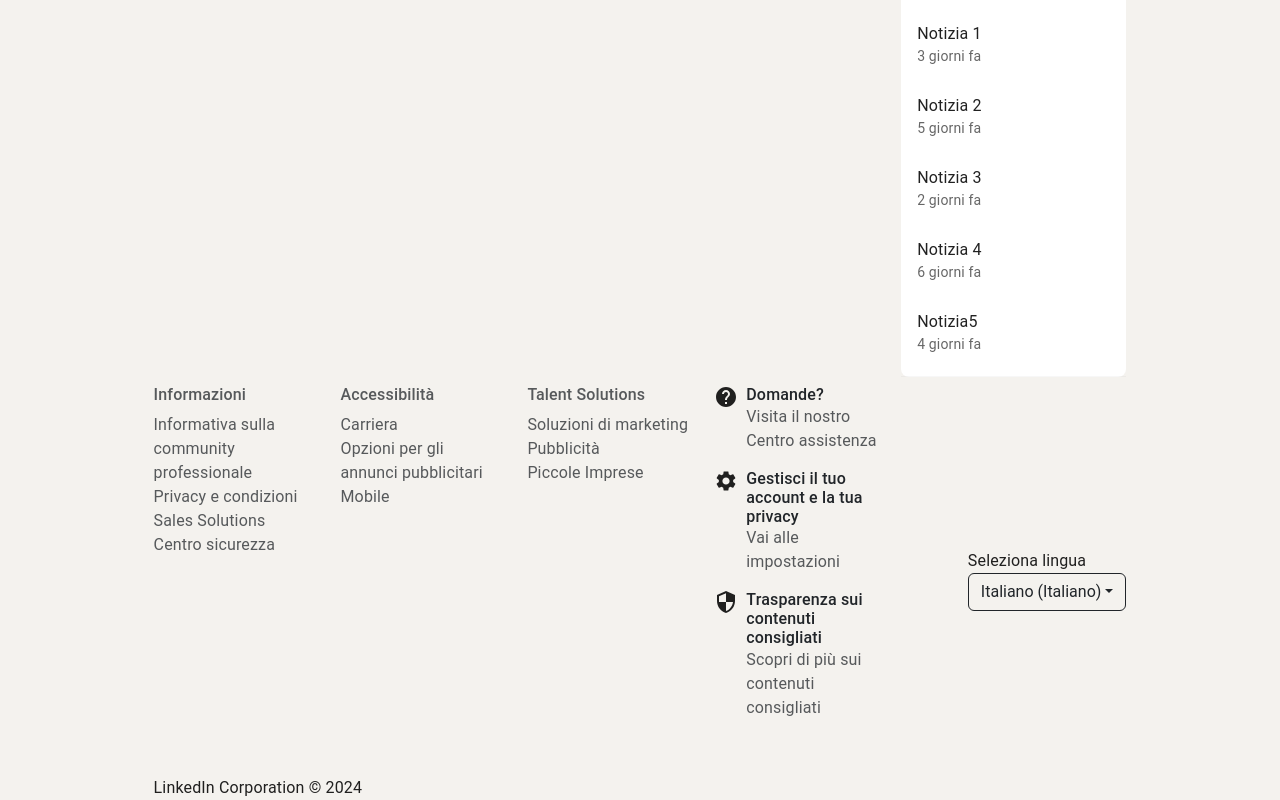
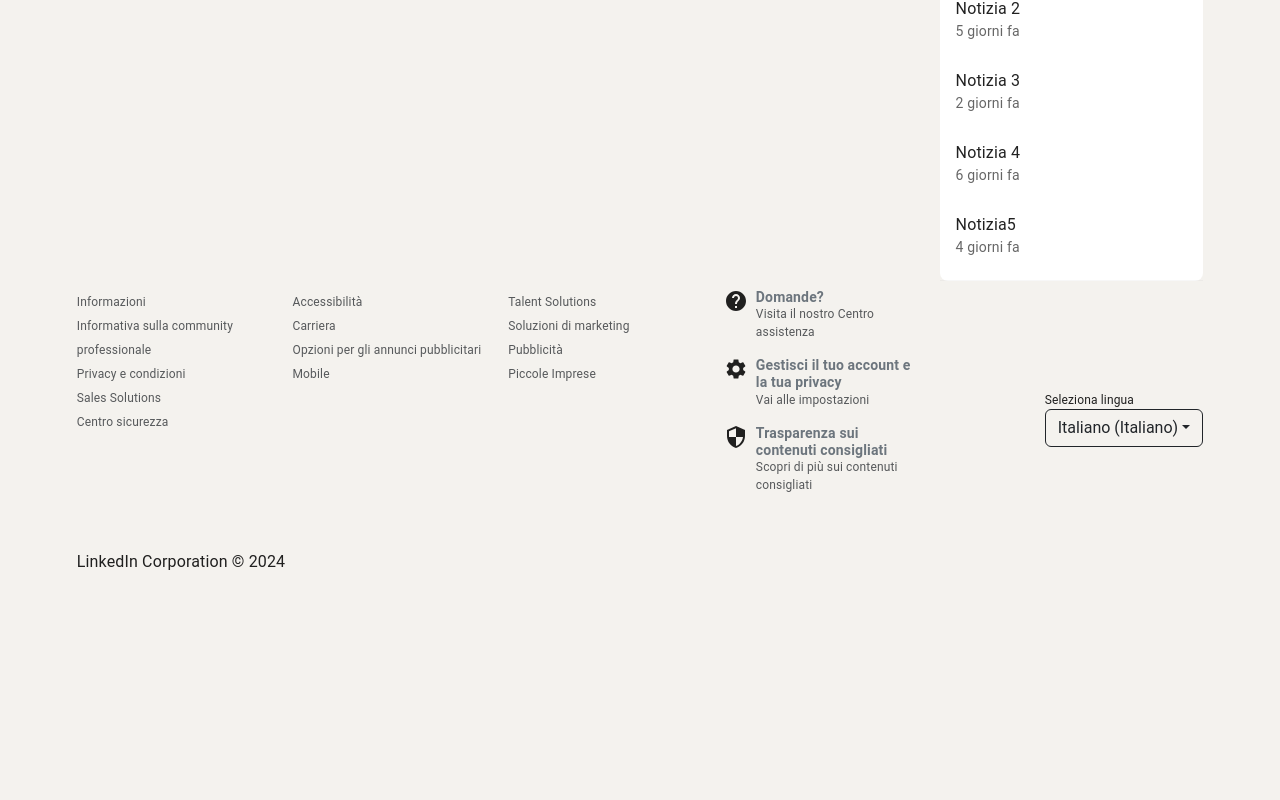
Before and after one commit to SamueleCastaldo01/clone-linkedin, a React (Create React App) app: page /search/1 in a window 1280 px wide. Shown: the part 607-1407 px from the top of the page. After the commit the page ends 1181 px from the top, so only its background shows below. Built offline with nearby package versions, Linux system fonts and the light colour scheme; no server answers.

Commit message:
style footer

```diff
--- a/src/App.css
+++ b/src/App.css
@@ -37,18 +37,18 @@ main, footer, header {
 }
 
 /* Media query per schermi tra md e lg */
-@media (min-width: 992px) and (max-width: 1200px) {
+@media (min-width: 992px) and (max-width: 1360px) {
   main, footer, header {
-    padding-left: 8%;
-    padding-right: 8%;
+    padding-left: 6%;
+    padding-right: 6%;
   }
 }
 
 /* Media query per schermi medi (md) */
 @media (max-width: 992px) { /* Bootstrap md è a 992px */
   main, footer, header {
-    padding-left: 6%;
-    padding-right: 6%;
+    padding-left: 4%;
+    padding-right: 4%;
   }
 }
 
@@ -155,8 +155,19 @@ header {
 
 /* footer style hover */
 .divFooter a {
+  font-size: 12px;
   text-decoration: none;
   color: #6c757d;
+}
+
+.divFooter p {
+  font-size: 12px;
+}
+
+.divFooter h6 {
+  font-size: 14px;
+  color: #6c757d;
+  font-weight: 600;
 }
 
 .divFooter a:hover {
--- a/src/components/MyFooter.jsx
+++ b/src/components/MyFooter.jsx
@@ -15,7 +15,7 @@ const MyFooter = () => {
                   href="https://about.linkedin.com/it-it"
                   className="text-body text-muted"
                 >
-                  <h6 className="text-muted">Informazioni</h6>
+                  Informazioni
                 </a>
                 <ul className="list-unstyled">
                   <li>
@@ -59,7 +59,7 @@ const MyFooter = () => {
                   href=" https://it.linkedin.com/accessibility?"
                   className="text-body text-muted"
                 >
-                  <h6 className="text-muted">Accessibilità</h6>
+                  Accessibilità
                 </a>
                 <ul className="list-unstyled">
                   <li>
@@ -95,7 +95,7 @@ const MyFooter = () => {
                   href="https://business.linkedin.com/it-it/talent-solutions?trk=flagship_nav&veh=li-footer-lts-control-it-it&src=li-footer"
                   className="text-body text-muted"
                 >
-                  <h6 className="text-muted">Talent Solutions</h6>
+                  Talent Solutions
                 </a>
                 <ul className="list-unstyled mb-0">
                   <li>
@@ -135,7 +135,7 @@ const MyFooter = () => {
                         href="https://www.linkedin.com/help/linkedin?trk=d_flagship3_profile_view_base"
                         className="text-body"
                       >
-                        <h6 className="text-body mb-0">Domande?</h6>
+                        <h6 className="mb-0">Domande?</h6>
                       </a>
                       <p className="text-muted">
                         Visita il nostro Centro assistenza
@@ -149,7 +149,7 @@ const MyFooter = () => {
                         href="https://www.linkedin.com/mypreferences/d/categories/account"
                         className="text-body"
                       >
-                        <h6 className="text-body mb-0">
+                        <h6 className="mb-0">
                           Gestisci il tuo account e la tua privacy
                         </h6>
                       </a>
@@ -164,7 +164,7 @@ const MyFooter = () => {
                         href="https://www.linkedin.com/help/linkedin/answer/a1339724"
                         className="text-body"
                       >
-                        <h6 className="text-body mb-0">
+                        <h6 className="mb-0">
                           Trasparenza sui contenuti consigliati
                         </h6>
                       </a>
```
